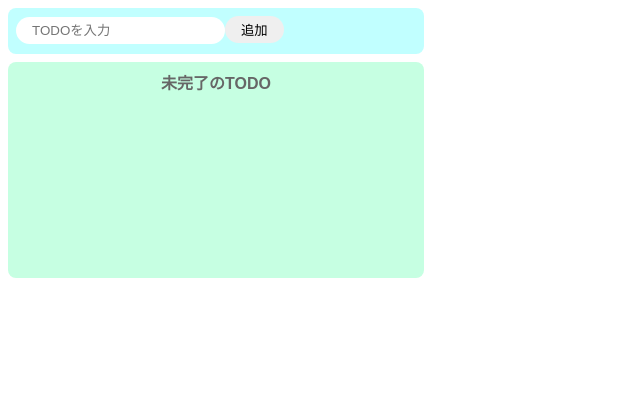
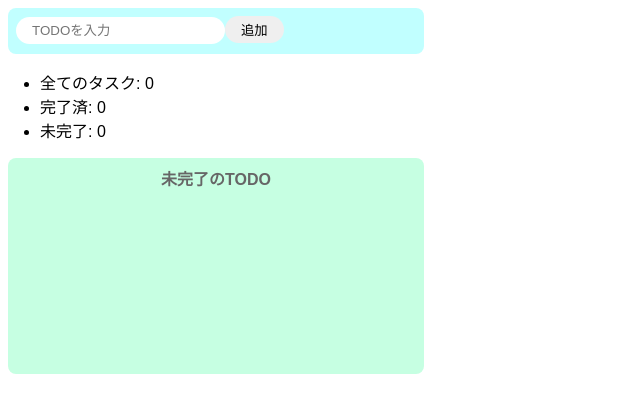
Before and after one commit to Continuous-commit/react-todo, a React (Create React App) app: page / in a window 1280 px wide. Shown: the top 412 px of the page, without its empty margins (0-640 px from the left). Built offline with nearby package versions, Linux system fonts and the light colour scheme.

Commit message:
feat: タスク表示とチェックボックス

```diff
--- a/src/App.jsx
+++ b/src/App.jsx
@@ -1,34 +1,46 @@
-import logo from './logo.svg';
 import './App.css';
 import { useState } from 'react';
 
 export const App = () => {
   // 状態を変化させる際useStateを使用
+  const [todoList, setTodoList] = useState([]);
   const [todoText, setTodotext] = useState({ id: 0, body: "", isCompleted: false });
-  const [incompleteTodos, setIncompleteTodos] = useState([]);
   const [editFlag, setEditFlag] = useState(true);
-  const [editedTodo, setEditedTodo] = useState({ id: 0, body: "", isCompleted: false })
+  const [editedTodo, setEditedTodo] = useState({ id: 0, body: "", isCompleted: false });
 
-  const onChangeTodoText = (e) => setTodotext(e.target.value);
+  const allTaskCount = () => todoList.length
 
-  const onChangeTodoEditText = (event, index) => {
-    const todos = [...incompleteTodos];
-    todos[index].data = event.target.value;
-    setIncompleteTodos(todos);
-  };
+  const inCompletedCount = () => todoList.filter(todoText => !(todoText.isCompleted)).length
+
+  const completedCount = () => todoList.filter(todoText => todoText.isCompleted).length
+
+  const handleNewTodo = (e) => setTodotext({ ...todoText, body: e.target.value });
+
+  // const onChangeTodoEditText = (event, index) => {
+  //   const todos = [...incompleteTodos];
+  //   todos[index].data = event.target.value;
+  //   setIncompleteTodos(todos);
+  // };
 
   const onClickAdd = (e) => {
     e.preventDefault()
-    if (todoText === "") return;
-    const newTodos = [...incompleteTodos, todoText ];
-    setIncompleteTodos(newTodos);
+    if (todoText.body === "") return;
+    setTodoList([...todoList, todoText]);
     setTodotext({id: todoText.id + 1, body: "", isCompleted: false});
   };
 
+  const onClickComplete = (id) => {
+    const completeList = todoList.map((todo) => {
+      if(todo.id === id) todo.isCompleted = !todo.isCompleted
+      return todo
+    })
+    setTodoList(completeList);
+  };
+
   const onClickDelete = (id) => {
-    const newTodos = [...incompleteTodos];
+    const newTodos = [...todoList];
     newTodos.splice(id, 1);
-    setIncompleteTodos(newTodos);
+    setTodoList(newTodos);
   };
 
   const onClickEdit = (id) => {
@@ -42,30 +54,37 @@ export const App = () => {
     setEditedTodo(handleEdit);
   };
 
-  const saveTask = () => {
+  const saveTask = (id) => {
     if (editedTodo === "") return
-    const newTodoList = incompleteTodos.map(todo => {
+    const newTodoList = todoList.map((todo) => {
       if(todo.id === editedTodo.id) todo.body = editedTodo.body
       return todo
     })
-    setIncompleteTodos(newTodoList)
-    setEditFlag(true)
+    setTodoList(newTodoList);
+    setEditFlag(true);
   }
   return (
-    <>
+    <div className="wrapper">
       <div className="input-area">
-        <input placeholder="TODOを入力" value={todoText.body} onChange={onChangeTodoText} />
+        <input placeholder="TODOを入力" value={todoText.body} onChange={handleNewTodo} />
         <button onClick={onClickAdd}>追加</button>
+      </div>
+      <div>
+        <ul>
+          <li>全てのタスク: {allTaskCount()}</li>
+          <li>完了済: {completedCount()}</li>
+          <li>未完了: {inCompletedCount()}</li>
+        </ul>
       </div>
       <div className="incomplete-area">
         <p className="title">未完了のTODO</p>
         <ul>
-          {incompleteTodos.map((todo) => {
-            {
+          {todoList.map((todo) => {
             if (editFlag) {
               return (
                 <div key={todo} className="list-row">
-                    <li>{todo}</li>
+                  <input type="checkbox" onClick={() => {onClickComplete(todo.id)}} />
+                  <li>{todo.body}</li>
                   <button onClick={() => {onClickEdit(todo.id)}}>編集</button>
                   {/* ループしないようにアロー関数で！ */}
                   <button onClick={() => onClickDelete(todo.id)}>削除</button>
@@ -75,15 +94,15 @@ export const App = () => {
               return (
                 // ループする際親要素にkeyを設定(差分をkeyを目印に抽出するため)
                 <div key={todo}>
-                    <input value={todo.body} onChange={handleEditTodo} />
-                    <button onClick={saveTask}>保存</button>
+                  <input type="checkbox" onClick={() => {onClickComplete(todo.id)}} />
+                  <input onChange={handleEditTodo} />
+                  <button onClick={() => saveTask(todo.id)}>保存</button>
                 </div>
               );
-              }
             }
           })}
         </ul>
       </div>
-    </>
+    </div>
   );
 };
```
Lines whose indentation alone changed are shown as unchanged.
